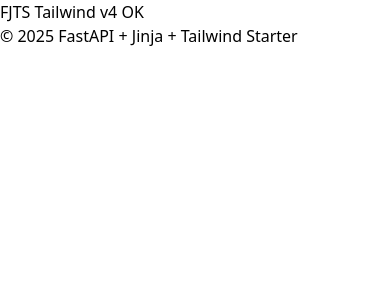
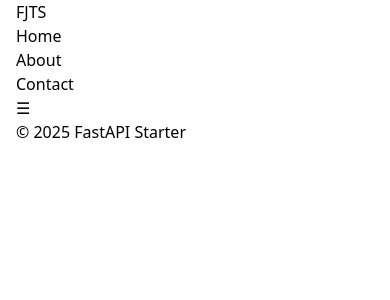
Before and after one commit to WildcatZack/fastapi-jinja-tailwind-starter, a FastAPI app: template backend/app/templates/base.html in a window 390 px wide. Shown: the top 300 px of the page. Run offline with FastAPI, Linux system fonts and the light colour scheme; the template is opened without the code that fills it, so the values that code supplies are empty; style sheets or scripts are compiled from the project's sources.

Commit message:
feat(ui): responsive navbar (full-width collapse), nav macro; align wrap with Tailwind container; register Jinja now()

```diff
--- a/backend/app/main.py
+++ b/backend/app/main.py
@@ -1,31 +1,31 @@
+import os
+from datetime import datetime
 from fastapi import FastAPI, Request
 from fastapi.staticfiles import StaticFiles
 from fastapi.responses import HTMLResponse
 from fastapi.templating import Jinja2Templates
-from starlette.responses import Response
 from starlette.status import HTTP_404_NOT_FOUND
-import os
 
 from .routers import health as health_router
 
 app = FastAPI(title="FastAPI + Jinja + Tailwind Starter")
 
-# Static & templates
-STATIC_DIR = os.path.join(os.path.dirname(__file__), "static")
-TEMPLATES_DIR = os.path.join(os.path.dirname(__file__), "templates")
+BASE_DIR = os.path.dirname(__file__)
+STATIC_DIR = os.path.join(BASE_DIR, "static")
+TEMPLATES_DIR = os.path.join(BASE_DIR, "templates")
 
 app.mount("/static", StaticFiles(directory=STATIC_DIR), name="static")
 templates = Jinja2Templates(directory=TEMPLATES_DIR)
 
-# Routers
+# 👉 Register `now()` so templates can call {{ now().year }}
+templates.env.globals["now"] = datetime.now
+
 app.include_router(health_router.router)
 
-# Home
 @app.get("/", response_class=HTMLResponse)
 def home(request: Request):
     return templates.TemplateResponse("index.html", {"request": request})
 
-# Custom 404 using Jinja template
 @app.exception_handler(HTTP_404_NOT_FOUND)
 async def not_found(request: Request, exc):
     return templates.TemplateResponse("404.html", {"request": request}, status_code=404)
--- a/backend/app/templates/base.html
+++ b/backend/app/templates/base.html
@@ -1,30 +1,24 @@
 <!DOCTYPE html>
-<html lang="en">
+<html lang="en" class="h-full">
   <head>
-    <meta charset="utf-8" />
-    <meta name="viewport" content="width=device-width, initial-scale=1" />
-    <title>{% block title %}FJTS{% endblock %}</title>
-    <link rel="stylesheet" href="{{ url_for('static', path='css/app.css') }}" />
-  </head>
-  <body class="min-h-dvh bg-slate-50 text-slate-900">
-    <header class="bg-white border-b">
-      <nav class="wrap flex items-center justify-between py-3">
-        <a href="/" class="font-semibold text-lg">FJTS</a>
-        <span class="text-xs px-2 py-1 rounded bg-emerald-100 text-emerald-800"
-          >Tailwind v4 OK</span
-        >
-      </nav>
-    </header>
-
-    <main class="wrap py-8">{% block content %}{% endblock %}</main>
-
-    <footer class="wrap py-8 text-sm text-slate-500">
-      <p>&copy; {{ 2025 }} FastAPI + Jinja + Tailwind Starter</p>
-    </footer>
-
+    <meta charset="UTF-8" />
+    <meta name="viewport" content="width=device-width, initial-scale=1.0" />
+    <title>{% block title %}FastAPI Starter{% endblock %}</title>
+    <link href="{{ url_for('static', path='css/app.css') }}" rel="stylesheet" />
     <script
       type="module"
       src="{{ url_for('static', path='js/app.js') }}"
     ></script>
+  </head>
+  <body class="min-h-full flex flex-col">
+    {% include "partials/navbar.html" %}
+
+    <main class="wrap flex-1 py-6">{% block content %}{% endblock %}</main>
+
+    <footer class="bg-white border-t">
+      <div class="wrap py-4 text-sm text-gray-600 text-center">
+        &copy; {{ now().year }} FastAPI Starter
+      </div>
+    </footer>
   </body>
 </html>
--- /dev/null
+++ b/backend/app/templates/components/nav.html
@@ -0,0 +1,18 @@
+{# Jinja macros for navbar items #} {% macro nav_links(links, current_path,
+variant='desktop') -%} {%- set is_desktop = (variant == 'desktop') -%} {%- set
+wrapper_classes = 'hidden md:flex items-center gap-6 text-sm' if is_desktop else
+'flex flex-col gap-1 text-base' -%}
+<ul class="{{ wrapper_classes }}">
+  {%- for link in links %} {%- set active = (current_path == link.href) -%} {%-
+  set base_classes = 'block px-3 py-2 rounded' -%} {%- if is_desktop %} {%- set
+  state_classes = 'text-slate-900 font-semibold underline' if active else
+  'text-slate-700 hover:underline' -%} {%- else %} {%- set state_classes =
+  'bg-slate-100' if active else 'hover:bg-slate-50' -%} {%- endif %}
+  <li>
+    <a href="{{ link.href }}" class="{{ base_classes }} {{ state_classes }}"
+      >{{ link.label }}</a
+    >
+  </li>
+  {%- endfor %}
+</ul>
+{%- endmacro %}
--- /dev/null
+++ b/backend/app/templates/partials/navbar.html
@@ -0,0 +1,51 @@
+{# Responsive navbar partial using a macro for links #} {% from
+"components/nav.html" import nav_links %} {# Default links; caller can override
+by passing a `links` variable #} {% set links = links if links is defined else [
+{'href': '/', 'label': 'Home'}, {'href': '/about', 'label': 'About'}, {'href':
+'/contact', 'label': 'Contact'} ] %} {% set current_path = request.url.path %}
+
+<header
+  x-data="{ open: false }"
+  @keydown.escape.window="open = false"
+  class="bg-slate-100 border-b"
+>
+  <nav class="wrap flex items-center justify-between py-3">
+    <!-- Brand -->
+    <a href="/" class="font-semibold text-lg">FJTS</a>
+
+    <!-- Desktop links (macro) -->
+    <div class="hidden md:block">
+      {{ nav_links(links, current_path, 'desktop') }}
+    </div>
+
+    <!-- Mobile hamburger -->
+    <div class="md:hidden">
+      <button
+        type="button"
+        @click="open = !open"
+        :aria-expanded="open"
+        aria-controls="mobileNav"
+        class="px-2 py-1 border rounded-md shadow-sm"
+      >
+        ☰
+      </button>
+    </div>
+  </nav>
+
+  <!-- Mobile collapse (full width) -->
+  <div
+    id="mobileNav"
+    x-cloak
+    x-show="open"
+    @click.outside="open = false"
+    x-transition:enter="transition ease-out duration-200"
+    x-transition:enter-start="opacity-0 -translate-y-2"
+    x-transition:enter-end="opacity-100 translate-y-0"
+    x-transition:leave="transition ease-in duration-150"
+    x-transition:leave-start="opacity-100 translate-y-0"
+    x-transition:leave-end="opacity-0 -translate-y-2"
+    class="md:hidden border-t bg-white shadow-sm"
+  >
+    <div class="wrap py-3">{{ nav_links(links, current_path, 'mobile') }}</div>
+  </div>
+</header>
--- a/frontend/src/input.css
+++ b/frontend/src/input.css
@@ -15,12 +15,19 @@
 @source "./**/*.js";
 
 /* Simple layout utility to sanity-check compile output */
-@utility wrap {
-  margin-inline: auto;
-  max-width: 72rem;
-  padding-inline: 1rem;
+
+/* Custom utilities */
+/* Ensure elements hidden until Alpine initializes don't flash */
+@layer base {
+  [x-cloak] {
+    display: none !important;
+  }
 }
 
-@utility debug {
-  outline: 1px dashed blue;
+/* Bootstrap-style centered container using Tailwind's container class */
+@layer utilities {
+  .wrap {
+    /* container sets max-width by breakpoints; we add common side padding */
+    @apply container mx-auto px-4 sm:px-6 lg:px-8;
+  }
 }
```
